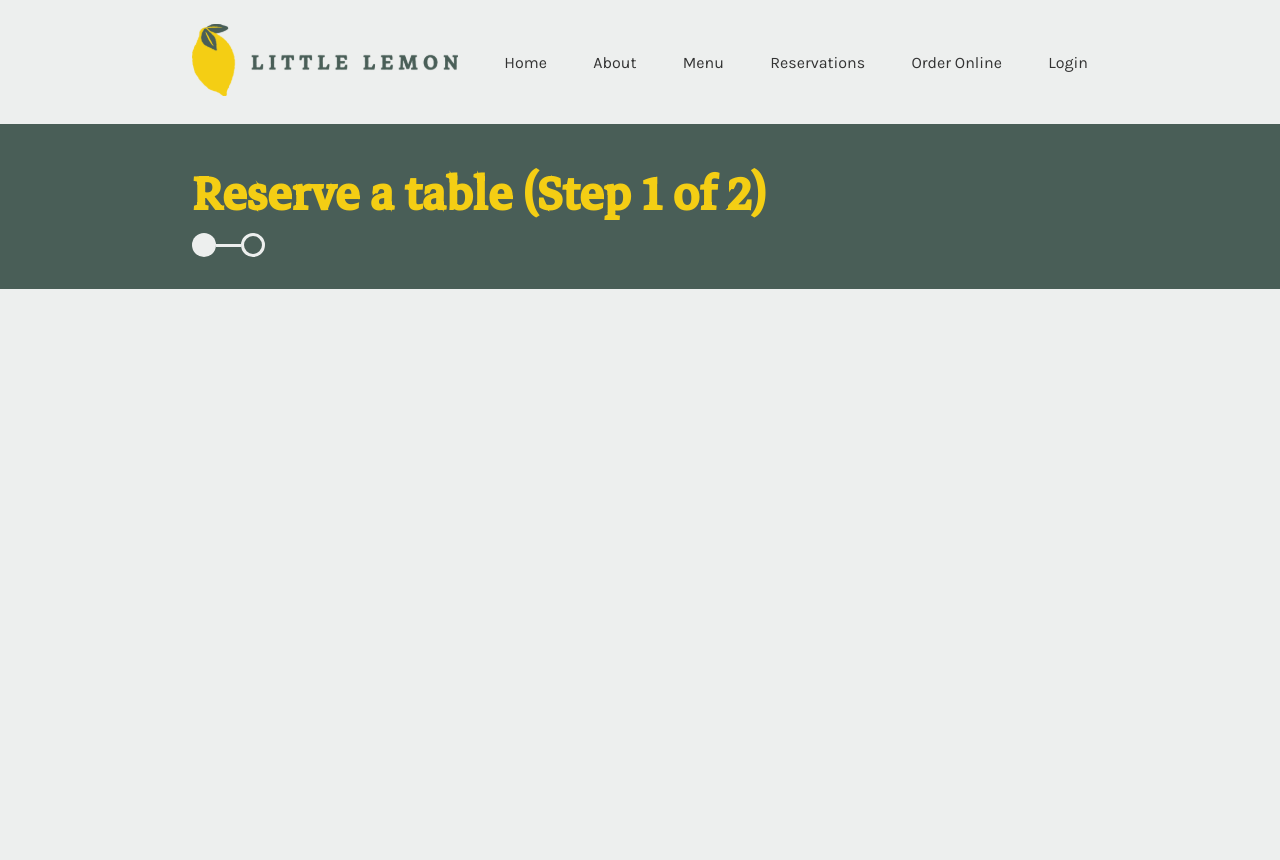
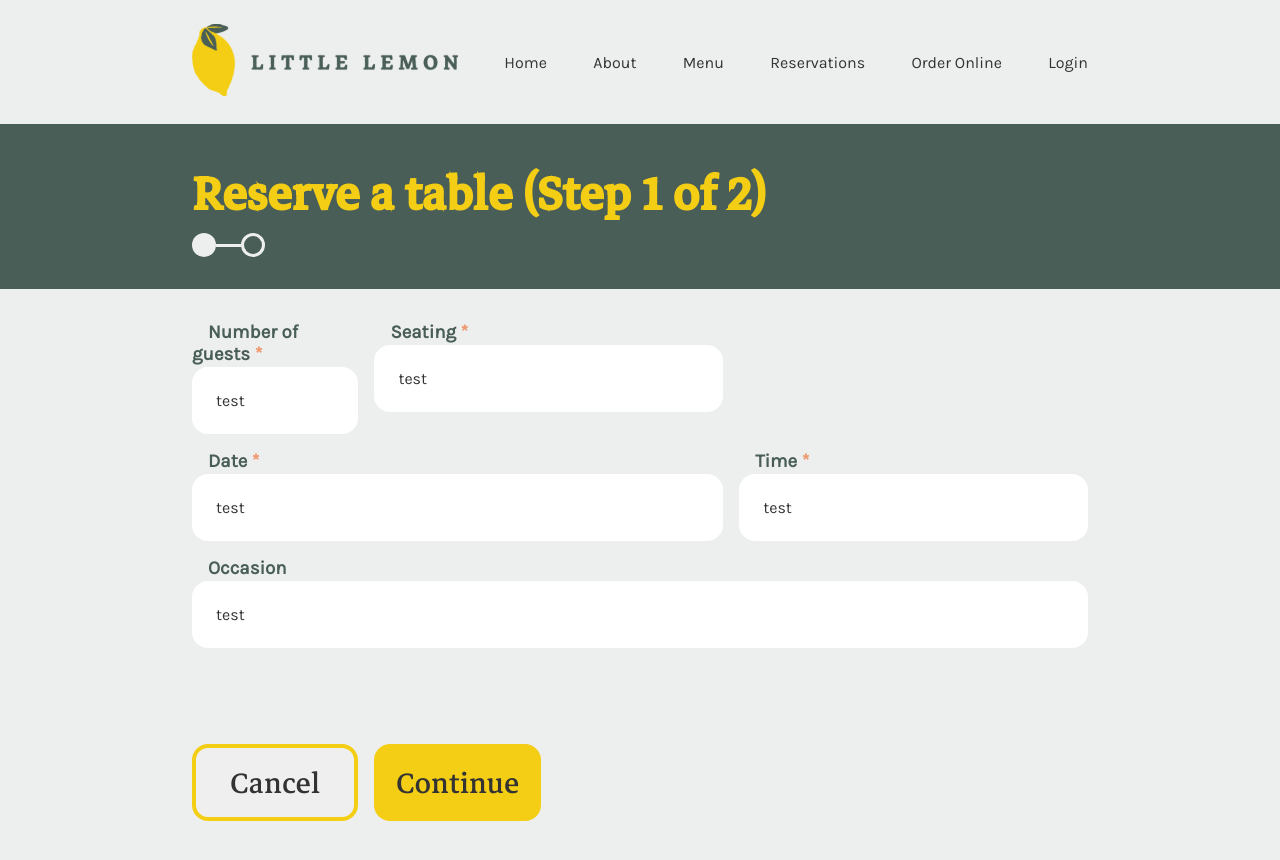
Before and after one commit to alexgqh/Capstone-Project, a React (Vite) app: page / in a window 1280 px wide. Both pictures are taken after a click on the button "Reserve a table". Shown: the top 860 px of the page. Built offline with nearby package versions, Linux system fonts and the light colour scheme.

Commit message:
Added InputBase class. Set up grid for page "reserve1". Fixed inconsistencies with scrollbar when confirm mask shown.

```diff
--- a/src/components/button.jsx
+++ b/src/components/button.jsx
@@ -1,4 +1,4 @@
-const Button = ({ children, isCTA, onClick, style, keysToInteract = null }) => {
+const Button = ({ children, id, isCTA, onClick, style, keysToInteract = null }) => {
   const handleOnKeyDown = (e) => {
     if (keysToInteract) {
       e.preventDefault();
@@ -7,8 +7,12 @@ const Button = ({ children, isCTA, onClick, style, keysToInteract = null }) => {
       }
     }
   }
+  const handleClick = (e) => {
+    onClick ? onClick() : e.preventDefault();
+  }
+
   return (
-    <button className={isCTA ? "cta-button" : "reg-button"} onClick={onClick} style={{...style, height:"77px"}} onKeyDown={handleOnKeyDown}>
+    <button id={id} className={isCTA ? "cta-button" : "reg-button"} onClick={handleClick} style={{...style, height:"77px"}} onKeyDown={handleOnKeyDown}>
       {children}
     </button>
   );
--- /dev/null
+++ b/src/components/inputBase.jsx
@@ -0,0 +1,21 @@
+import '../styles/input.css'
+import { useState } from 'react'
+
+const InputBase = ({ children, caption, style, id, isRequired = true }) => {
+  const renderRequiredAstrisk = () => {
+    if (isRequired) {
+      return <span className="color-peach"> *</span>
+    }
+  }
+
+  return (
+    <div id={id} className="input-container" style={style}>
+      <h3 className="color-green">{caption}{renderRequiredAstrisk()}</h3>
+      <div className="input-box">
+        {children}
+      </div>
+    </div>
+  )
+}
+
+export default InputBase;
--- a/src/components/reserve.jsx
+++ b/src/components/reserve.jsx
@@ -1,14 +1,55 @@
 import "../styles/reserve.css"
 import ReserveBanner from './reserveBanner'
+import InputBase from "./inputBase"
+import Button from './button'
+import { usePage } from "../global/pageContext"
 
 const Reserve = () => {
+
+  const { page } = usePage();
+
+  const Page1 = () => {
+    return (
+      <div id="reserve1-layout">
+        <InputBase caption="Number of guests" placeholder={"Test Placeholder"} id="input-nr-guests">
+          <p className="color-charcoal">test</p>
+        </InputBase>
+        <InputBase caption="Seating" id="input-seating">
+          <p className="color-charcoal">test</p>
+        </InputBase>
+        <InputBase caption="Date" id="input-date">
+          <p className="color-charcoal">test</p>
+        </InputBase>
+        <InputBase caption="Time" id="input-time">
+          <p className="color-charcoal">test</p>
+        </InputBase>
+        <InputBase caption="Occasion" isRequired={false} id="input-occasion">
+          <p className="color-charcoal">test</p>
+        </InputBase>
+        <div id="reserve1-layout-empty-space" ariaHidden="true" />
+        <Button id="reserve1-cancel">Cancel</Button>
+        <Button id="reserve1-continue" isCTA={true}>Continue</Button>
+      </div>
+    )
+  }
 
   return (
     <>
       <ReserveBanner />
-      <div style={{position:"static",height:"2000px"}} />
+      <form id="reserve-1-form">
+        {
+          page === "reserve1" ? (
+            <Page1 />
+            ) :
+          null
+        }
+      </form>
     </>
   )
+  // <InputBase caption="Number of guests" isRequired={true} placeholder={"Test Placeholder"}>
+  //   <p className="color-charcoal">test</p>
+  // </InputBase>
+  // <div style={{position:"static",height:"2000px"}} />
 }
 
 export default Reserve;
--- a/src/components/testimonials.jsx
+++ b/src/components/testimonials.jsx
@@ -16,12 +16,12 @@ const Testimonials = () => {
   return (
     <section id="testimonials" className="page-padding">
       <hr className="color-charcoal" />
-      <div className="space-block-64" aria-hidden="true" />
+      <div className="space-block-64" ariaHidden="true" />
       <div id="testimonials-display">
         <h1 className="color-green" style={{textAlign: "center", gridColumn: "1 / -1"}}>Testimonials</h1>
         {users.map(user => <Testimonial {...user} key={crypto.randomUUID()} />)}
       </div>
-      <div className="space-block-64" aria-hidden="true" />
+      <div className="space-block-64" ariaHidden="true" />
       <hr className="color-charcoal" />
     </section>
   );
--- a/src/index.css
+++ b/src/index.css
@@ -167,8 +167,9 @@ button {
 
 .no-scrollbar {
   position: fixed;
-  overflow-y: scroll;
+  overflow-y: auto;
   width: 100%;
+  height: 100vh;
 }
 
 /*----------DEFINE VERTICAL LAYOUT-----------*/
--- /dev/null
+++ b/src/styles/input.css
@@ -0,0 +1,10 @@
+.input-container > h3 {
+  text-indent: 16px;
+  margin-bottom: 2px;
+}
+
+.input-box {
+  background-color: white;
+  padding: var(--padding-block-sm);
+  border-radius: 16px;
+}
--- a/src/styles/reserve.css
+++ b/src/styles/reserve.css
@@ -24,3 +24,51 @@
    height: 3px;
    background-color: var(--color-highlight-1);
 }
+
+#reserve1-layout {
+   padding-inline: var(--padding-inline);
+   padding-block: var(--padding-block-md);
+   display: grid;
+   gap: 1rem;
+   grid-template-columns: repeat(5, 1fr);
+   grid-template-rows: repeat(3, auto) 64px 77px;
+   height: auto;
+}
+
+#input-nr-guests {
+   grid-column: 1;
+}
+
+#input-seating {
+   grid-column: 2 / span 2;
+}
+
+#input-date {
+   grid-row: 2;
+   grid-column: 1 / span 3;
+}
+
+#input-time {
+   grid-row: 2;
+   grid-column: 4 / span 2;
+}
+
+#input-occasion {
+   grid-row: 3;
+   grid-column: 1 / span 5;
+}
+
+#reserve1-layout-empty-space {
+   grid-row: 4;
+   grid-column: 1 / span 5;
+}
+
+#reserve1-cancel {
+   grid-row: 5;
+   grid-column: 1;
+}
+
+#reserve1-continue {
+   grid-row: 5;
+   grid-column: 2;
+}
```
